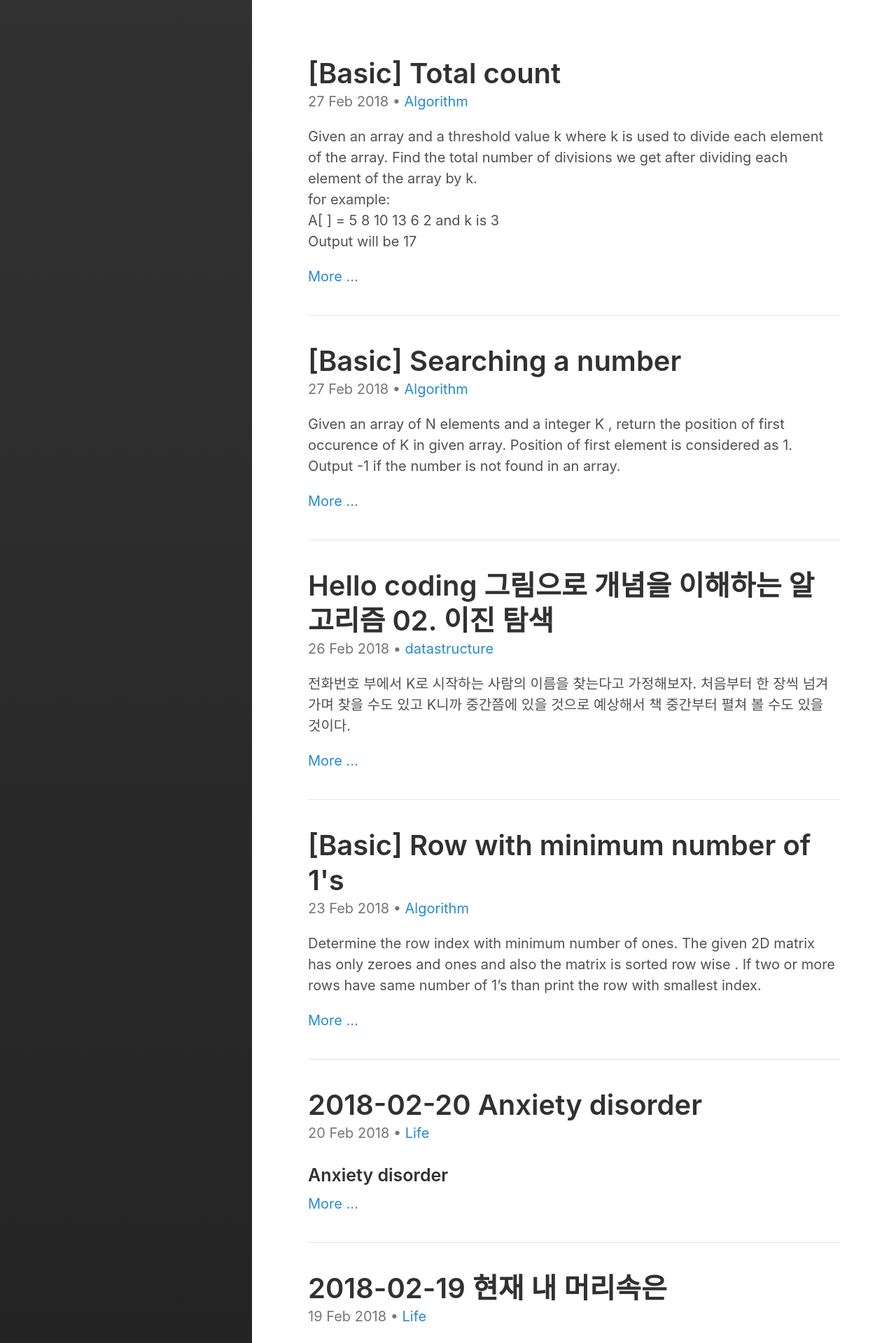
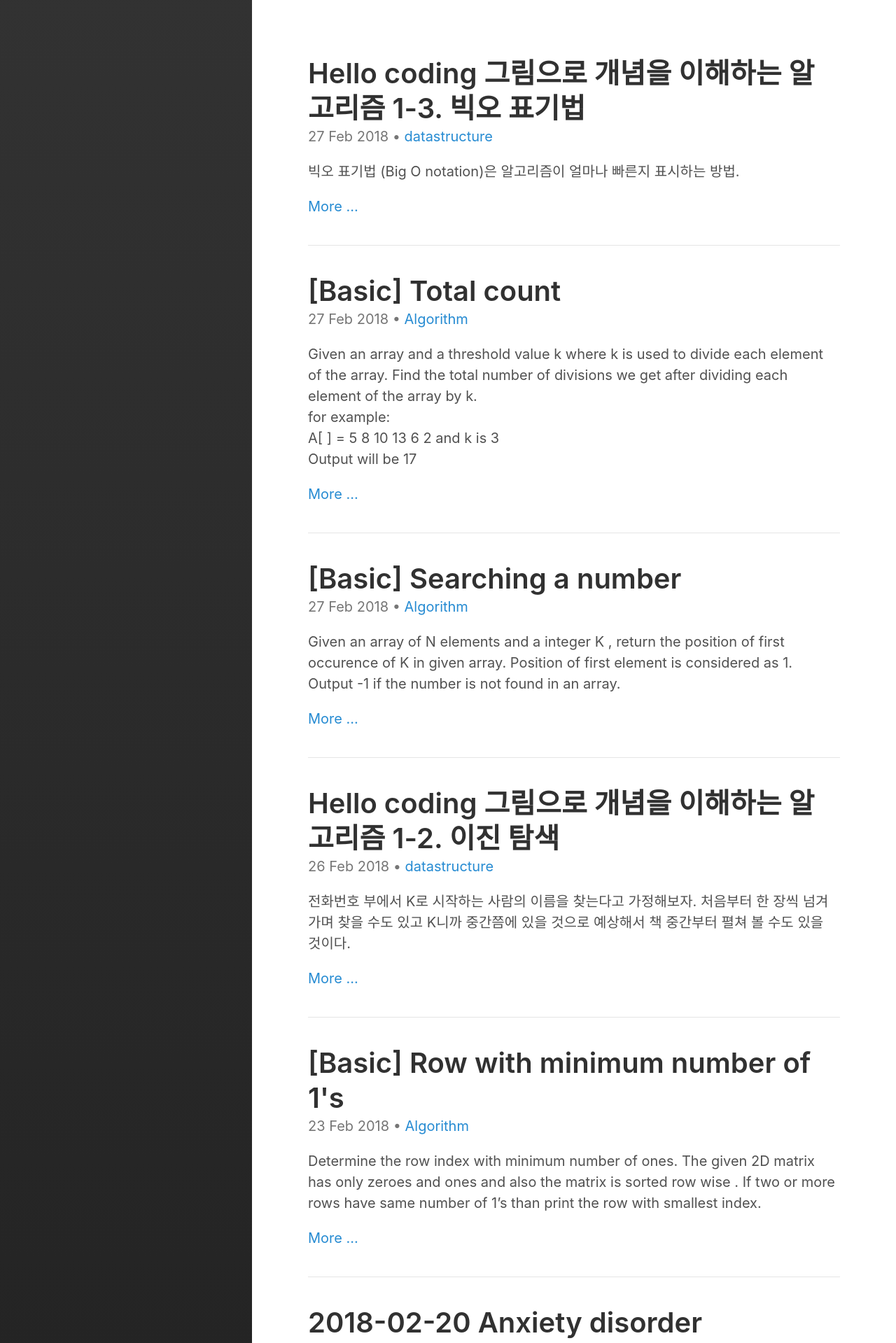
Before and after one commit to Chrisaor/chrisaor.github.com, a Jekyll site: the page built from index.html, in a window 1280 px wide. Shown: the top 1919 px of the page at 70% size. Built offline with Jekyll 4.4.1, drawn with Linux system fonts in a browser that asks for light colours; the list of posts is cut into pages by our own code; some of the changed text lies outside the part shown.

Commit message:
datastructure update

```diff
--- a/_posts/Datastructure/2018-02-26-chapter02.md
+++ b/_posts/Datastructure/2018-02-26-chapter102.md
@@ -1,6 +1,6 @@
 ---
 layout: post
-title:  "Hello coding 그림으로 개념을 이해하는 알고리즘 02. 이진 탐색"
+title:  "Hello coding 그림으로 개념을 이해하는 알고리즘 1-2. 이진 탐색"
 date:   2018-02-26 11:30:00 +0900
 categories: datastructure
 ---
--- /dev/null
+++ b/_posts/Datastructure/2018-02-26-chapter103.md
@@ -0,0 +1,22 @@
+---
+layout: post
+title:  "Hello coding 그림으로 개념을 이해하는 알고리즘 1-3. 빅오 표기법"
+date:   2018-02-27 11:30:00 +0900
+categories: datastructure
+---
+
+빅오 표기법 (Big O notation)은 알고리즘이 얼마나 빠른지 표시하는 방법.
+
+빅오 표기법을 사용하면 수행해야 할 일이 많아질 때 알고리즘에 걸리는 시간이 어떤 식으로 증가하는지를 알 수 있다.
+
+예를 들어 이진 탐색은 크기가 n인 리스트를 확인하기 위해 log(n)번의 연산이 필요함.
+
+**O(log n)**으로 표현한다
+
+다음은 앞으로 자주 보게 될 다섯 개의 빅오 실행시간의 예이다.
+
+- O(log n), 로그 시간 : 예) 이진 탐색
+- O(n), 선형 시간 : 예) 단순 탐색
+- O(n * log n) : 예) 퀵 정렬
+- O(n<sup>2</sup>) : 예) 선택정렬
+- O(n!): 예) 외판원 문제
```
Also changed, not shown: _posts/Datastructure/2018-02-07-chapter101.md (renamed from _posts/Datastructure/2018-02-07-chapter01.md, +1 -1 lines).
